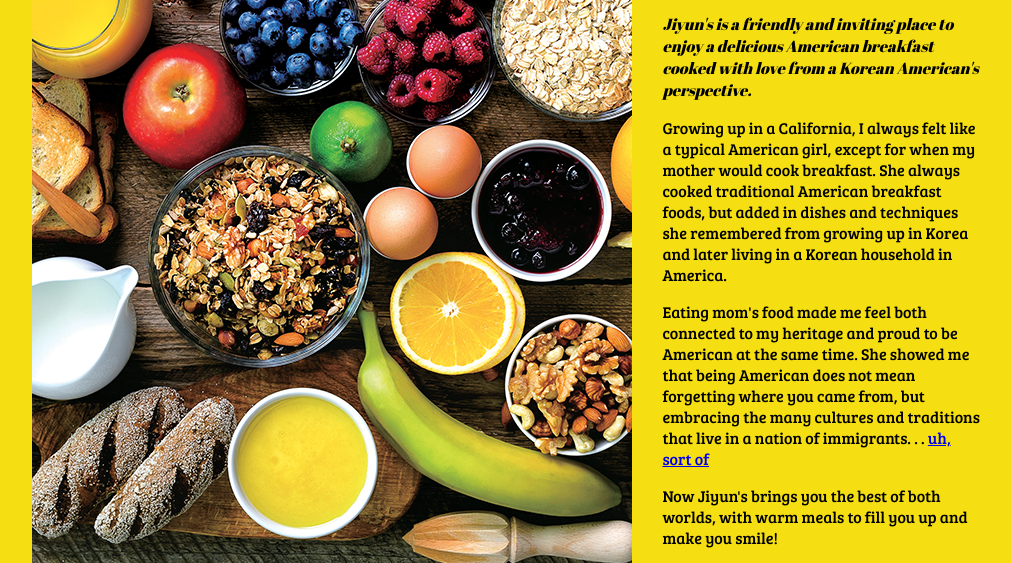
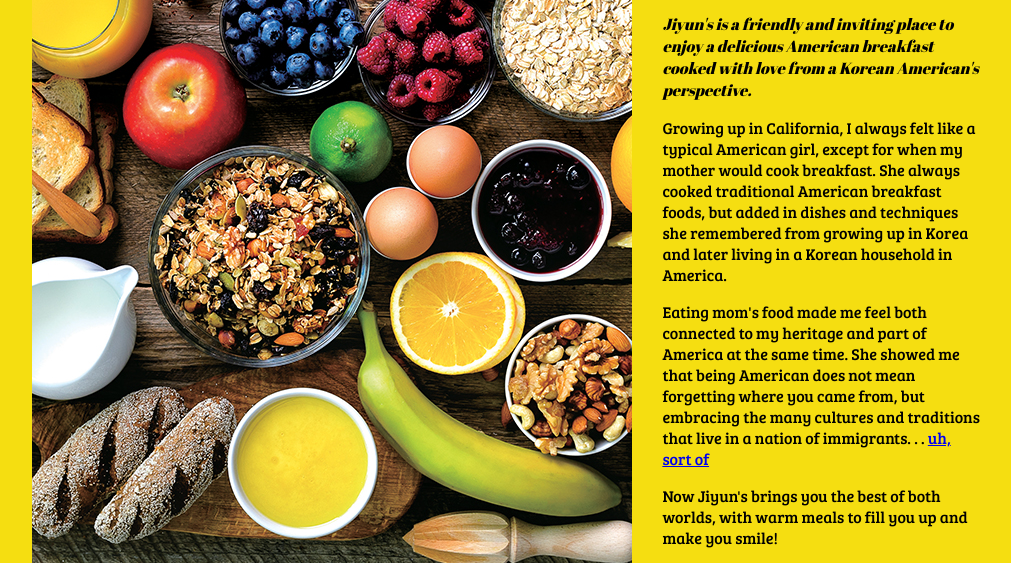
Before and after one commit to bridau19/restaurant-web, a plain HTML site: page index.html in a window 1280 px wide. Shown: the part 237-800 px from the top of the page, without its empty margins (14-1025 px from the left). Drawn offline with Linux system fonts and the light colour scheme.

Commit message:
revised files added

```diff
--- a/index.html
+++ b/index.html
@@ -16,8 +16,8 @@
       <p style="font-style:italic"> Jiyun's is a friendly and inviting place to enjoy a delicious American breakfast cooked with love from a Korean American's perspective. </p>
 
       <div class="font">
-        <p> Growing up in a California, I always felt like a typical American girl, except for when my mother would cook breakfast. She always cooked traditional American breakfast foods, but added in dishes and techniques she remembered from growing up in Korea and later living in a Korean household in America.</p>
-        <p> Eating mom's food made me feel both connected to my heritage and proud to be American at the same time. She showed me that being American does not mean forgetting where you came from, but embracing the many cultures and traditions that live in a nation of immigrants. . .
+        <p> Growing up in California, I always felt like a typical American girl, except for when my mother would cook breakfast. She always cooked traditional American breakfast foods, but added in dishes and techniques she remembered from growing up in Korea and later living in a Korean household in America.</p>
+        <p> Eating mom's food made me feel both connected to my heritage and part of America at the same time. She showed me that being American does not mean forgetting where you came from, but embracing the many cultures and traditions that live in a nation of immigrants. . .
         <a href="https://www.nytimes.com/2018/02/22/us/uscis-nation-of-immigrants.html?auth=login-email&login=email">uh, sort of</a></p>
         <p> Now Jiyun's brings you the best of both worlds, with warm meals to fill you up and make you smile!</p>
         <br><br><br><br><br>
```
